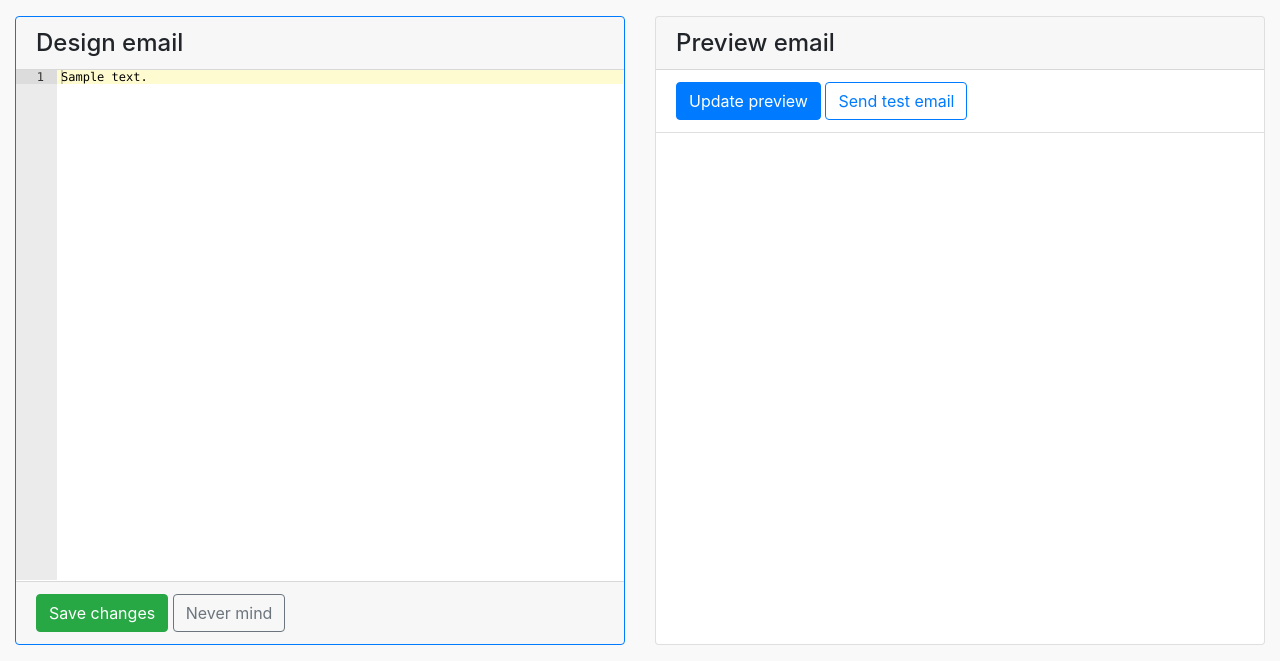
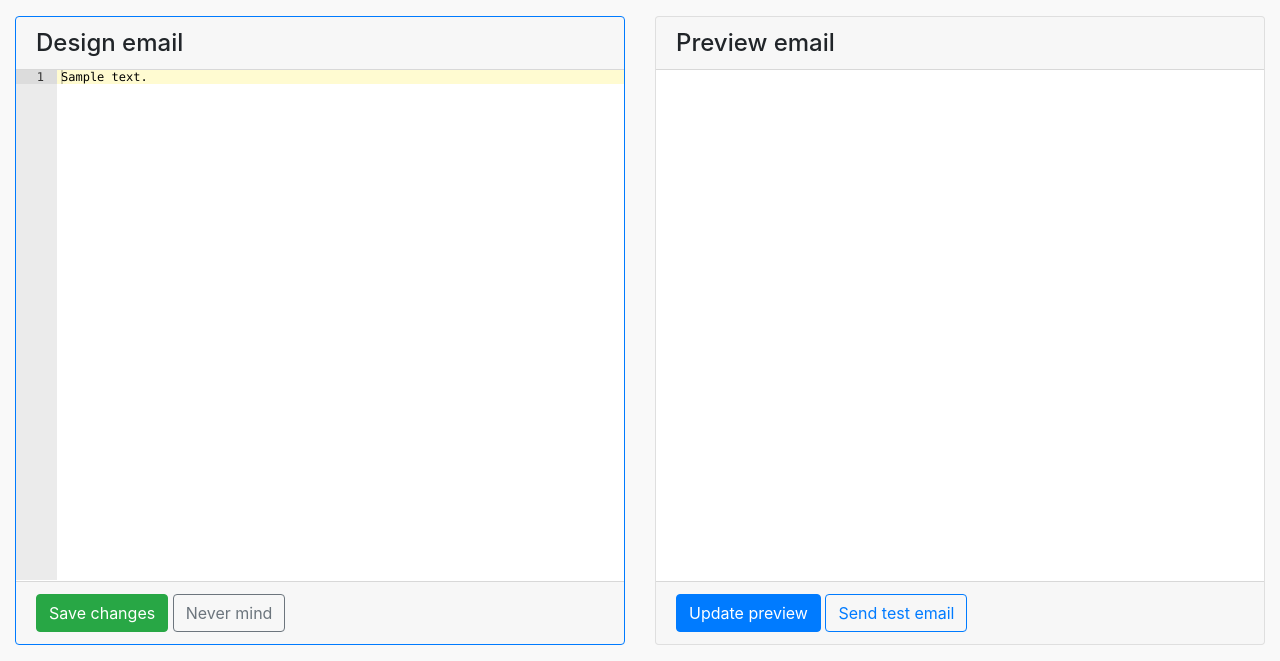
Before and after one commit to vitorfs/colossus, a Django app: page /campaigns/1/edit/content/ in a window 1280 px wide. Shown: the part 140-801 px from the top of the page. Run offline with Django 3.2, Linux system fonts and the light colour scheme; tables that the repository leaves empty hold one stand-in row (values such as "Sample post"); some libraries are stand-ins or nearby versions; some web fonts are replaced.

Commit message:
Add preview commands to footer

```diff
--- a/colossus/campaigns/templates/campaigns/design_email_form.html
+++ b/colossus/campaigns/templates/campaigns/design_email_form.html
@@ -76,14 +76,12 @@
       <div class="col-lg-6">
         <div class="card" id="previewEmailContainer">
           <h4 class="card-header">Preview email</h4>
-          <div class="list-group list-group-flush">
-            <div class="list-group-item">
-              <button type="button" class="btn btn-primary">Update preview</button>
-              <button type="button" class="btn btn-outline-primary">Send test email</button>
-            </div>
-          </div>
           <div class="card-body p-0">
             <iframe src="{% url 'campaigns:campaign_preview_email' campaign.pk %}" class="w-100 h-100" style="border:0;"></iframe>
+          </div>
+          <div class="card-footer">
+            <button type="button" class="btn btn-primary">Update preview</button>
+            <button type="button" class="btn btn-outline-primary">Send test email</button>
           </div>
         </div>
       </div>
```
